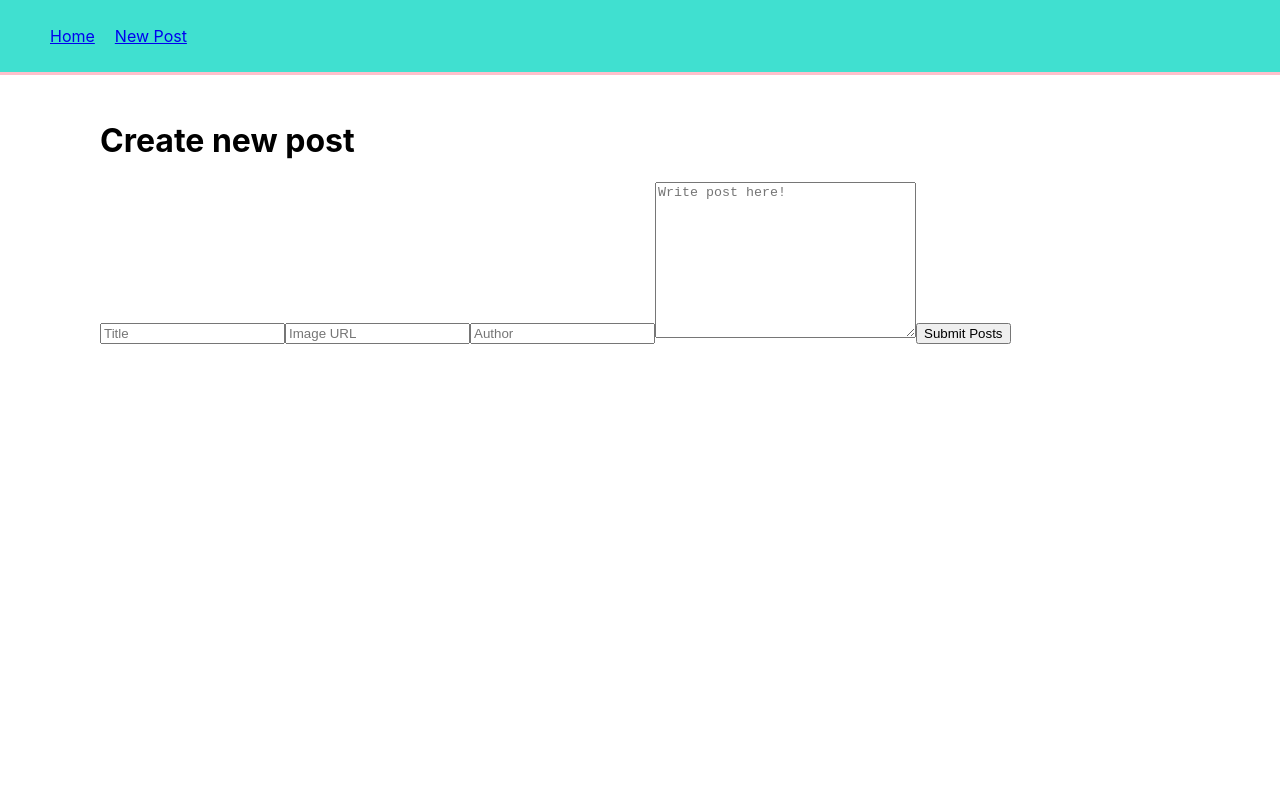
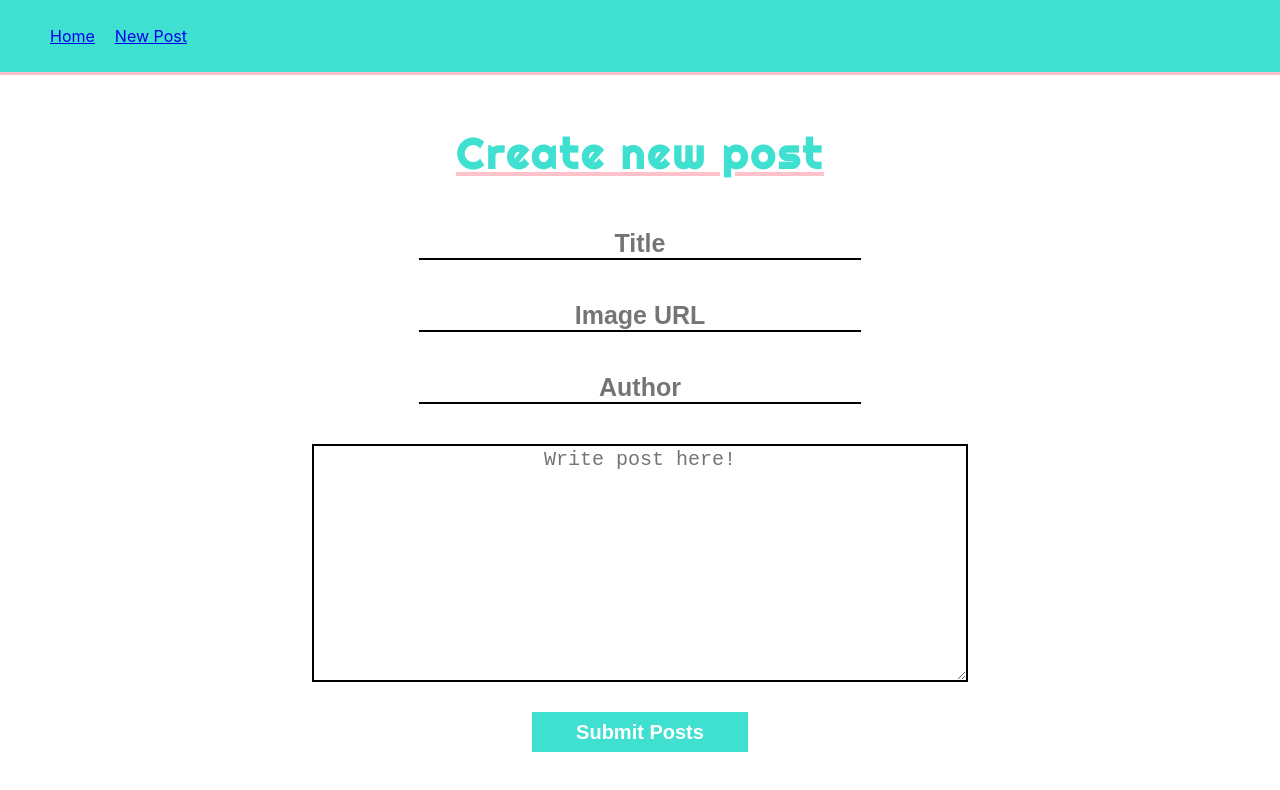
Before and after one commit to Aiuner/full-stack-blog, a React (Create React App) app in the folder client/: page /create-new-post in a window 1280 px wide. Shown: the top 790 px of the page. Built offline with nearby package versions, Linux system fonts and the light colour scheme.

Commit message:
styling for create form

```diff
--- a/client/src/screens/create/Create.jsx
+++ b/client/src/screens/create/Create.jsx
@@ -2,6 +2,7 @@ import React, { useState } from "react";
 import { createPost } from "../../services/posts";
 import { Redirect } from "react-router-dom";
 import Layout from "../../components/shared/layout/Layout";
+import "./create.css";
 
 function Create() {
   const [post, setPost] = useState({
@@ -42,18 +43,21 @@ function Create() {
               placeholder="Title"
               name="title"
               onChange={handleChange}
+              autoComplete="off"
             />
             <input
               type="text"
               placeholder="Image URL"
               name="imgURL"
               onChange={handleChange}
+              autoComplete="off"
             />
             <input
               type="text"
               placeholder="Author"
               name="author"
               onChange={handleChange}
+              autoComplete="off"
             />
             <textarea
               placeholder="Write post here!"
@@ -61,6 +65,7 @@ function Create() {
               cols="30"
               rows="10"
               onChange={handleChange}
+              autoComplete="off"
             ></textarea>
             <button type="submit">Submit Posts</button>
           </form>
--- a/client/src/screens/create/create.css
+++ b/client/src/screens/create/create.css
@@ -0,0 +1,66 @@
+@import url('https://fonts.googleapis.com/css2?family=Righteous&display=swap');
+.form-div {
+  display: flex;
+  flex-direction: column;
+  margin: 0 auto;
+}
+
+h1 {
+  font-family: 'Righteous', cursive;
+  font-size: 42px;
+  letter-spacing: 3px;
+  color: rgb(64, 224, 209);
+  text-decoration-line: underline;
+  text-decoration-color: rgb(255, 193, 202);
+  ;
+}
+
+form {
+  display: flex;
+  flex-direction: column;
+  justify-content: center;
+  align-items: center;
+}
+
+input {
+  margin: 20px;
+  height: 20px;
+  width: 40%;
+  text-align: center;
+  border: none;
+  border-bottom: 2px solid black;
+  font-size: 25px;
+  outline: none;
+  font-weight: 700;
+  padding: 5px;
+}
+
+input:focus::placeholder {
+  color: transparent;
+}
+
+textarea {
+  margin: 20px;
+  border: 2px solid black;
+  width: 60%;
+  text-align: center;
+  font-size: 20px;
+}
+
+button {
+  margin: 10px 0 30px 0;
+  width: 20%;
+  height: 40px;
+  font-size: 20px;
+  font-weight: 700;
+  background-color: rgb(64, 224, 209);
+  border: none;
+  color: #fff;
+  transition: all .2s ease;
+  cursor: pointer;
+}
+
+button:hover {
+  background-color: rgb(255, 193, 202);
+  transform: scale(1.1)
+}
```
